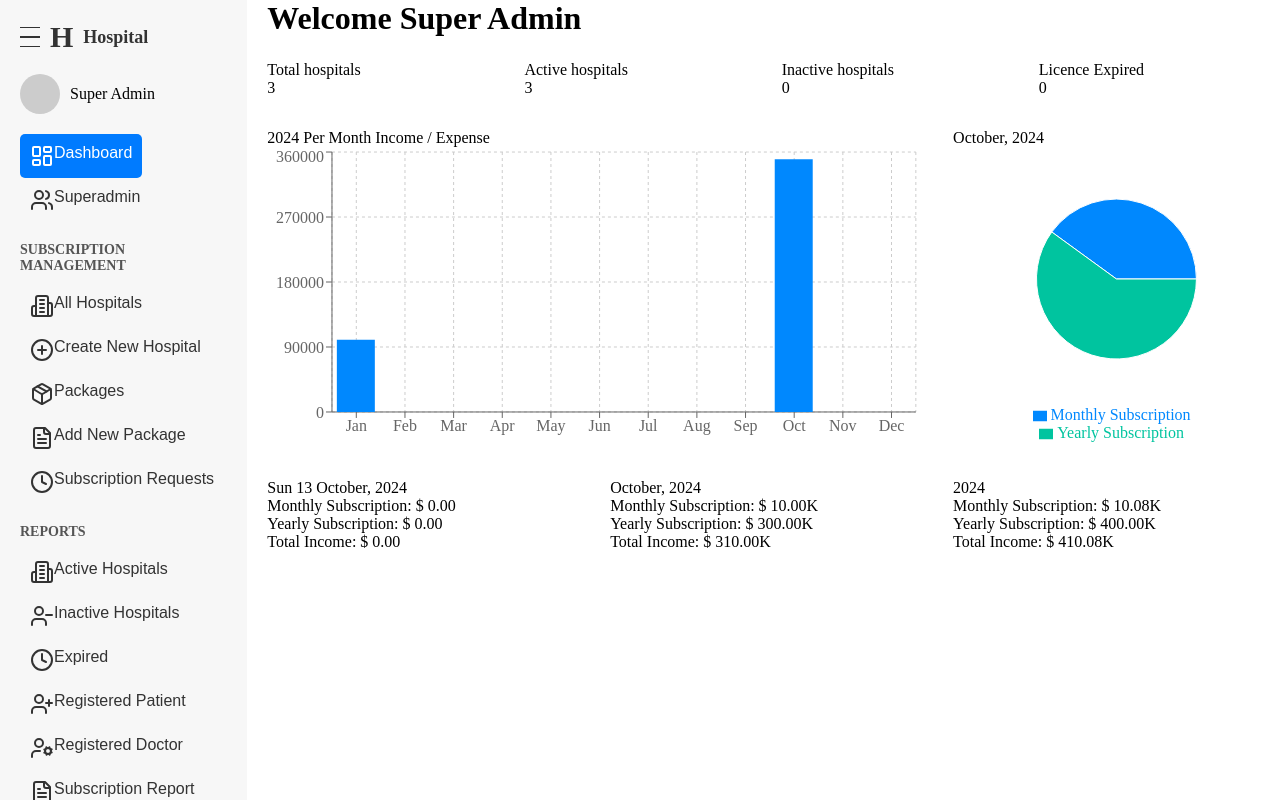
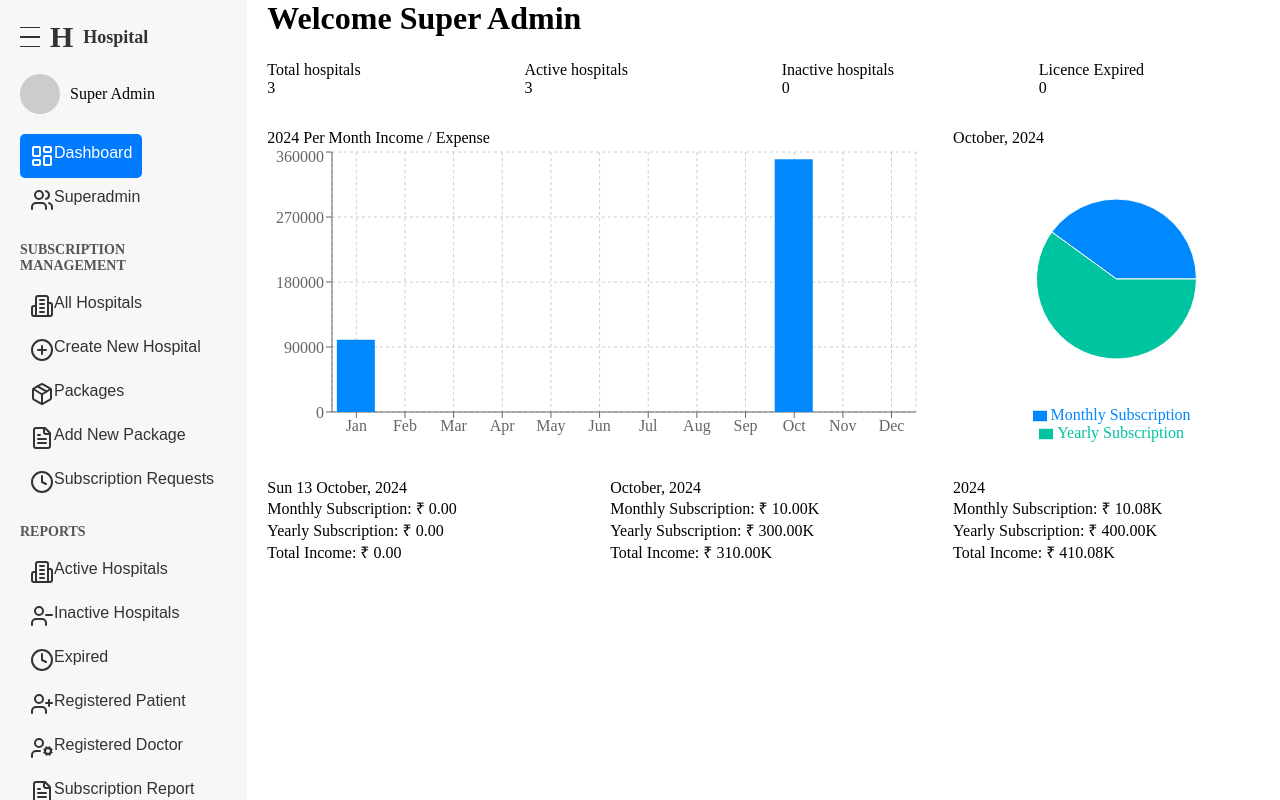
Before and after one commit to Manoj-kumar2305/Hospital_Management_System, a Next.js app: page /admin in a window 1280 px wide. Built offline with nearby package versions, Linux system fonts and the light colour scheme.

Commit message:
changed currency symbol

```diff
--- a/src/app/admin/page.js
+++ b/src/app/admin/page.js
@@ -254,7 +254,7 @@ export default function Dashboard() {
                           dataKey="value">
                           {pieData.map((entry, index) => (
                             <Cell
-                              key={`cell-${index}`}
+                              key={`cell-₹{index}`}
                               fill={COLORS[index % COLORS.length]}
                             />
                           ))}
@@ -277,11 +277,11 @@ export default function Dashboard() {
                   </CardHeader>
                   <CardContent className="space-y-2">
                     <p>
-                      Monthly Subscription: ${' '}
+                      Monthly Subscription: ₹{' '}
                       {index === 0 ? '0.00' : index === 1 ? '10.00K' : '10.08K'}
                     </p>
                     <p>
-                      Yearly Subscription: ${' '}
+                      Yearly Subscription: ₹{' '}
                       {index === 0
                         ? '0.00'
                         : index === 1
@@ -289,7 +289,7 @@ export default function Dashboard() {
                         : '400.00K'}
                     </p>
                     <p>
-                      Total Income: ${' '}
+                      Total Income: ₹{' '}
                       {index === 0
                         ? '0.00'
                         : index === 1
```
